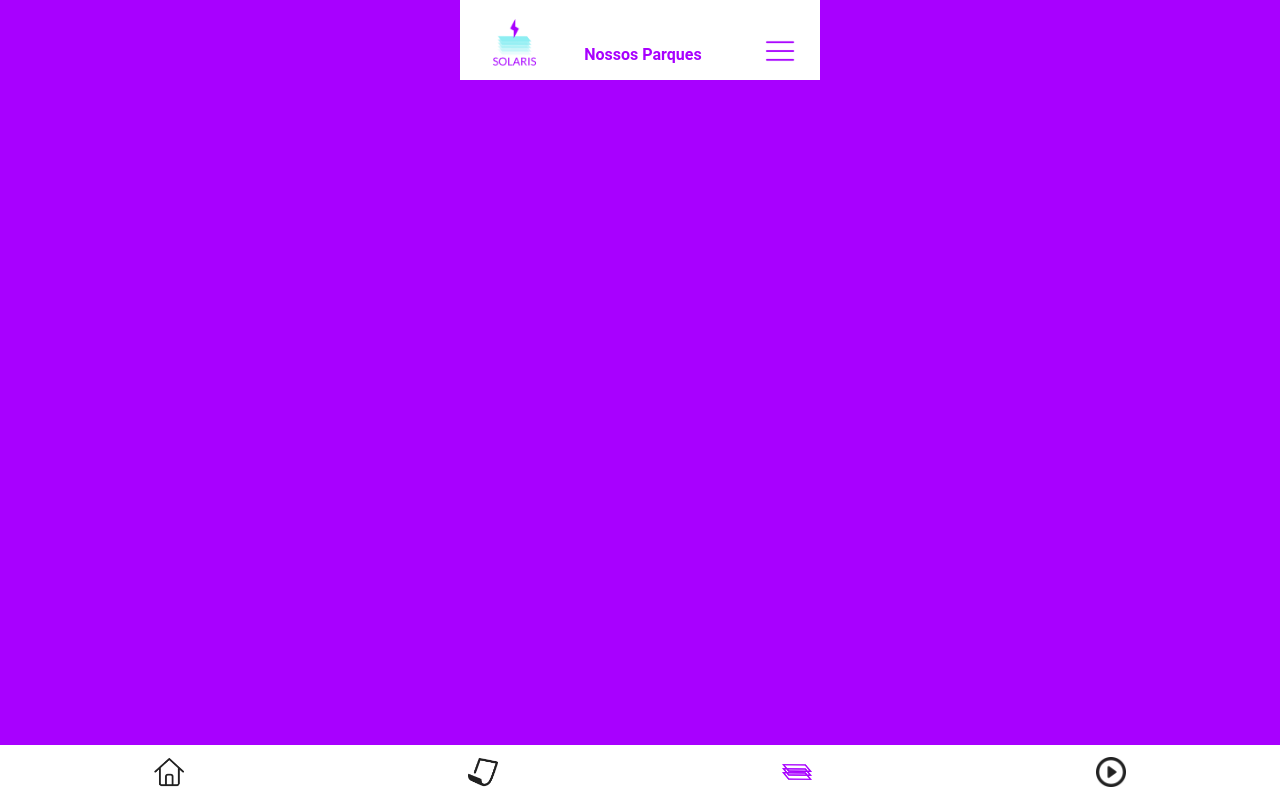
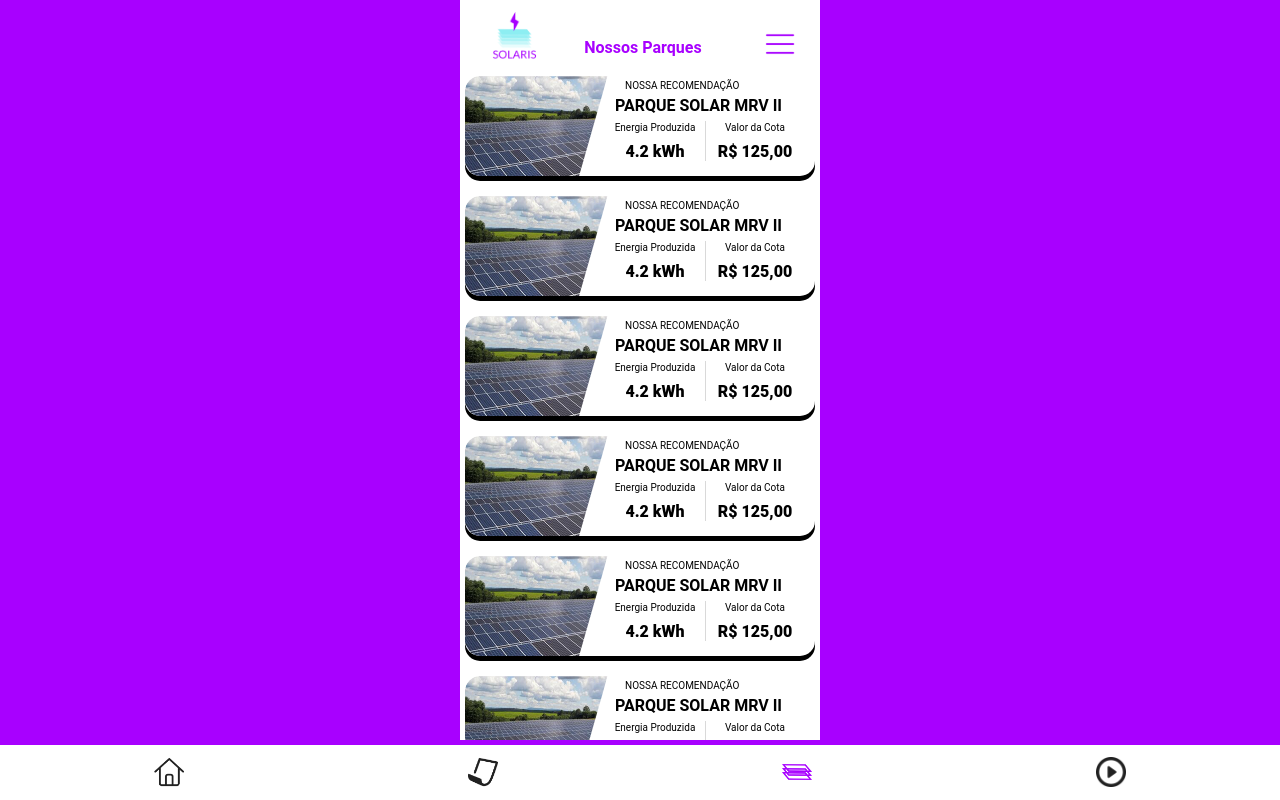
Before and after one commit to luiz-lvj/navi-tech-journey-2022, a React (Create React App) app: page /parklist in a window 1280 px wide. Built offline with nearby package versions, Linux system fonts and the light colour scheme.

Commit message:
Update ParkList.js

```diff
--- a/src/components/ParkList.js
+++ b/src/components/ParkList.js
@@ -2,17 +2,87 @@
 import Footer from "./Footer";
 import Header from "./Header";
 import styled from 'styled-components';
+import painelSolar1 from '../imgs/painel_solar1.png';
+import ParkCard from "./ParkCard";
+import InfoCard from "./InfoCard";
+
+export default function ParkList() {
+    const listParks = [1, 2, 3, 4, 5]
+    return (
+        <ParkListStyle>
+            <Header></Header>
+            <ParkContent>
+                <ParksList>
+                    <ParkCard
+                        title="PARQUE SOLAR MRV II"
+                        image={painelSolar1}
+                        type="NOSSA RECOMENDAÇÃO"
+                        value1="4.2"
+                        stat1="Energia Produzida"
+                        value2="125,00"
+                        stat2="Valor da Cota"
+                    />
+
+                    {listParks.map(park => {
+                        return (
+                            <ParkCard
+                                title="PARQUE SOLAR MRV II"
+                                image={painelSolar1}
+                                type="NOSSA RECOMENDAÇÃO"
+                                value1="4.2"
+                                stat1="Energia Produzida"
+                                value2="125,00"
+                                stat2="Valor da Cota"
+                            />
+
+                        );
+                    })}
 
 
-export default function ParkList(){
-    return(
-        <ParkListStyle>
-            <Header></Header>
+
+                    <InfoCard
+                        title="title"
+                        image={painelSolar1}
+                        type="type"
+                        text="text"
+                    />
+                </ParksList>
+            </ParkContent>
             <Footer></Footer>
         </ParkListStyle>
     );
 }
 
 const ParkListStyle = styled.div`
-background: white;
+    display: flex;
+    flex-direction: column;
+    justify-content: space-between;
+    align-items: center;
+    width: 100%;
+    height: 740px;
+
+    background: #FFFFFF;
+
 `;
+
+const ParksList = styled.li`
+    display: flex;
+    flex-direction: column;
+    justify-content: space-between;
+    z-index: 0;
+
+`;
+
+const ParkContent = styled.div`
+    padding-top:10px;
+    position: center;
+    left: 0;
+    right: 0;
+    top: 85px;
+    bottom: 57px;
+    display: flex;
+    flex-direction: column;
+    justify-content: space-between;
+    overflow: scroll;
+
+`;
```
